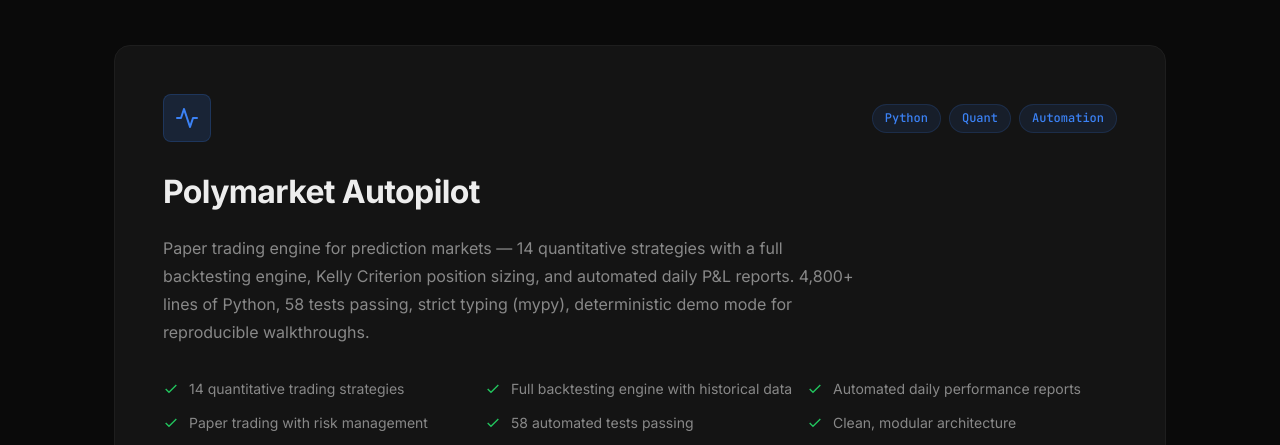
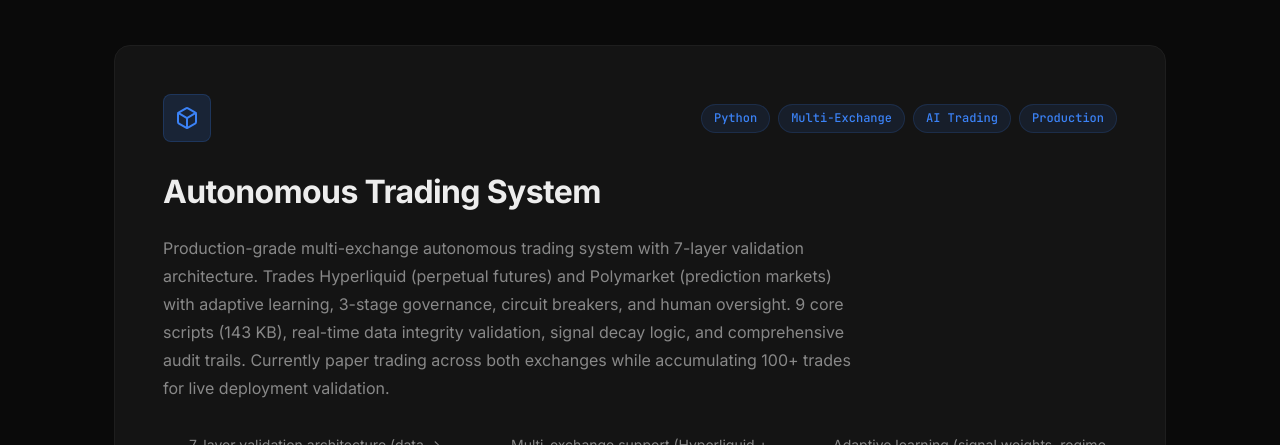
Before and after one commit to yumorepos/yumorepos.github.io, a plain HTML site: page index.html in a window 1280 px wide. Shown: the part 2942-3387 px from the top of the page. Drawn offline with Linux system fonts and the light colour scheme.

Commit message:
Add Autonomous Trading System as flagship project
- Multi-exchange (Hyperliquid + Polymarket)
- 7-layer validation architecture
- Adaptive learning + circuit breakers
- Currently paper trading, validated system
- 9 core scripts, 143 KB production code

```diff
--- a/index.html
+++ b/index.html
@@ -184,51 +184,57 @@
       <div class="project-featured">
         <div class="project-featured-header">
           <div class="project-icon">
-            <svg width="24" height="24" viewBox="0 0 24 24" fill="none" stroke="currentColor" stroke-width="2" stroke-linecap="round" stroke-linejoin="round"><polyline points="22 12 18 12 15 21 9 3 6 12 2 12"></polyline></svg>
+            <svg width="24" height="24" viewBox="0 0 24 24" fill="none" stroke="currentColor" stroke-width="2" stroke-linecap="round" stroke-linejoin="round"><path d="M21 16V8a2 2 0 0 0-1-1.73l-7-4a2 2 0 0 0-2 0l-7 4A2 2 0 0 0 3 8v8a2 2 0 0 0 1 1.73l7 4a2 2 0 0 0 2 0l7-4A2 2 0 0 0 21 16z"></path><polyline points="3.27 6.96 12 12.01 20.73 6.96"></polyline><line x1="12" y1="22.08" x2="12" y2="12"></line></svg>
           </div>
           <div class="project-tags">
             <span class="tag">Python</span>
-            <span class="tag">Quant</span>
-            <span class="tag">Automation</span>
+            <span class="tag">Multi-Exchange</span>
+            <span class="tag">AI Trading</span>
+            <span class="tag">Production</span>
           </div>
         </div>
-        <h3 class="project-featured-title">Polymarket Autopilot</h3>
+        <h3 class="project-featured-title">Autonomous Trading System</h3>
         <p class="project-featured-desc">
-          Paper trading engine for prediction markets — 14 quantitative strategies
-          with a full backtesting engine, Kelly Criterion position sizing, and
-          automated daily P&L reports. 4,800+ lines of Python, 58 tests passing,
-          strict typing (mypy), deterministic demo mode for reproducible walkthroughs.
+          Production-grade multi-exchange autonomous trading system with 7-layer validation architecture.
+          Trades Hyperliquid (perpetual futures) and Polymarket (prediction markets) with adaptive learning,
+          3-stage governance, circuit breakers, and human oversight. 9 core scripts (143 KB), real-time data
+          integrity validation, signal decay logic, and comprehensive audit trails. Currently paper trading
+          across both exchanges while accumulating 100+ trades for live deployment validation.
         </p>
         <div class="project-features">
           <div class="feature">
             <svg width="16" height="16" viewBox="0 0 24 24" fill="none" stroke="currentColor" stroke-width="2"><polyline points="20 6 9 17 4 12"></polyline></svg>
-            14 quantitative trading strategies
+            7-layer validation architecture (data → execution → human)
           </div>
           <div class="feature">
             <svg width="16" height="16" viewBox="0 0 24 24" fill="none" stroke="currentColor" stroke-width="2"><polyline points="20 6 9 17 4 12"></polyline></svg>
-            Full backtesting engine with historical data
+            Multi-exchange support (Hyperliquid + Polymarket)
           </div>
           <div class="feature">
             <svg width="16" height="16" viewBox="0 0 24 24" fill="none" stroke="currentColor" stroke-width="2"><polyline points="20 6 9 17 4 12"></polyline></svg>
-            Automated daily performance reports
+            Adaptive learning (signal weights, regime detection)
           </div>
           <div class="feature">
             <svg width="16" height="16" viewBox="0 0 24 24" fill="none" stroke="currentColor" stroke-width="2"><polyline points="20 6 9 17 4 12"></polyline></svg>
-            Paper trading with risk management
+            Circuit breakers + kill switch (5 automatic halt conditions)
           </div>
           <div class="feature">
             <svg width="16" height="16" viewBox="0 0 24 24" fill="none" stroke="currentColor" stroke-width="2"><polyline points="20 6 9 17 4 12"></polyline></svg>
-            58 automated tests passing
+            Real-time data integrity validation (9 quality checks)
           </div>
           <div class="feature">
             <svg width="16" height="16" viewBox="0 0 24 24" fill="none" stroke="currentColor" stroke-width="2"><polyline points="20 6 9 17 4 12"></polyline></svg>
-            Clean, modular architecture
+            Full audit trails + incident logging
           </div>
         </div>
         <div class="project-actions">
-          <a href="https://github.com/yumorepos/polymarket-autopilot" target="_blank" rel="noopener" class="btn btn-primary">
+          <a href="https://github.com/yumorepos/autonomous-trading-system" target="_blank" rel="noopener" class="btn btn-primary">
             <svg width="18" height="18" viewBox="0 0 24 24" fill="currentColor"><path d="M12 0c-6.626 0-12 5.373-12 12 0 5.302 3.438 9.8 8.207 11.387.599.111.793-.261.793-.577v-2.234c-3.338.726-4.033-1.416-4.033-1.416-.546-1.387-1.333-1.756-1.333-1.756-1.089-.745.083-.729.083-.729 1.205.084 1.839 1.237 1.839 1.237 1.07 1.834 2.807 1.304 3.492.997.107-.775.418-1.305.762-1.604-2.665-.305-5.467-1.334-5.467-5.931 0-1.311.469-2.381 1.236-3.221-.124-.303-.535-1.524.117-3.176 0 0 1.008-.322 3.301 1.23.957-.266 1.983-.399 3.003-.404 1.02.005 2.047.138 3.006.404 2.291-1.552 3.297-1.23 3.297-1.23.653 1.653.242 2.874.118 3.176.77.84 1.235 1.911 1.235 3.221 0 4.609-2.807 5.624-5.479 5.921.43.372.823 1.102.823 2.222v3.293c0 .319.192.694.801.576 4.765-1.589 8.199-6.086 8.199-11.386 0-6.627-5.373-12-12-12z"/></svg>
             View on GitHub
+          </a>
+          <a href="https://github.com/yumorepos/autonomous-trading-system#readme" target="_blank" rel="noopener" class="btn btn-secondary">
+            <svg width="18" height="18" viewBox="0 0 24 24" fill="none" stroke="currentColor" stroke-width="2"><path d="M14 2H6a2 2 0 0 0-2 2v16a2 2 0 0 0 2 2h12a2 2 0 0 0 2-2V8z"></path><polyline points="14 2 14 8 20 8"></polyline><line x1="16" y1="13" x2="8" y2="13"></line><line x1="16" y1="17" x2="8" y2="17"></line></svg>
+            Documentation
           </a>
         </div>
       </div>
```
